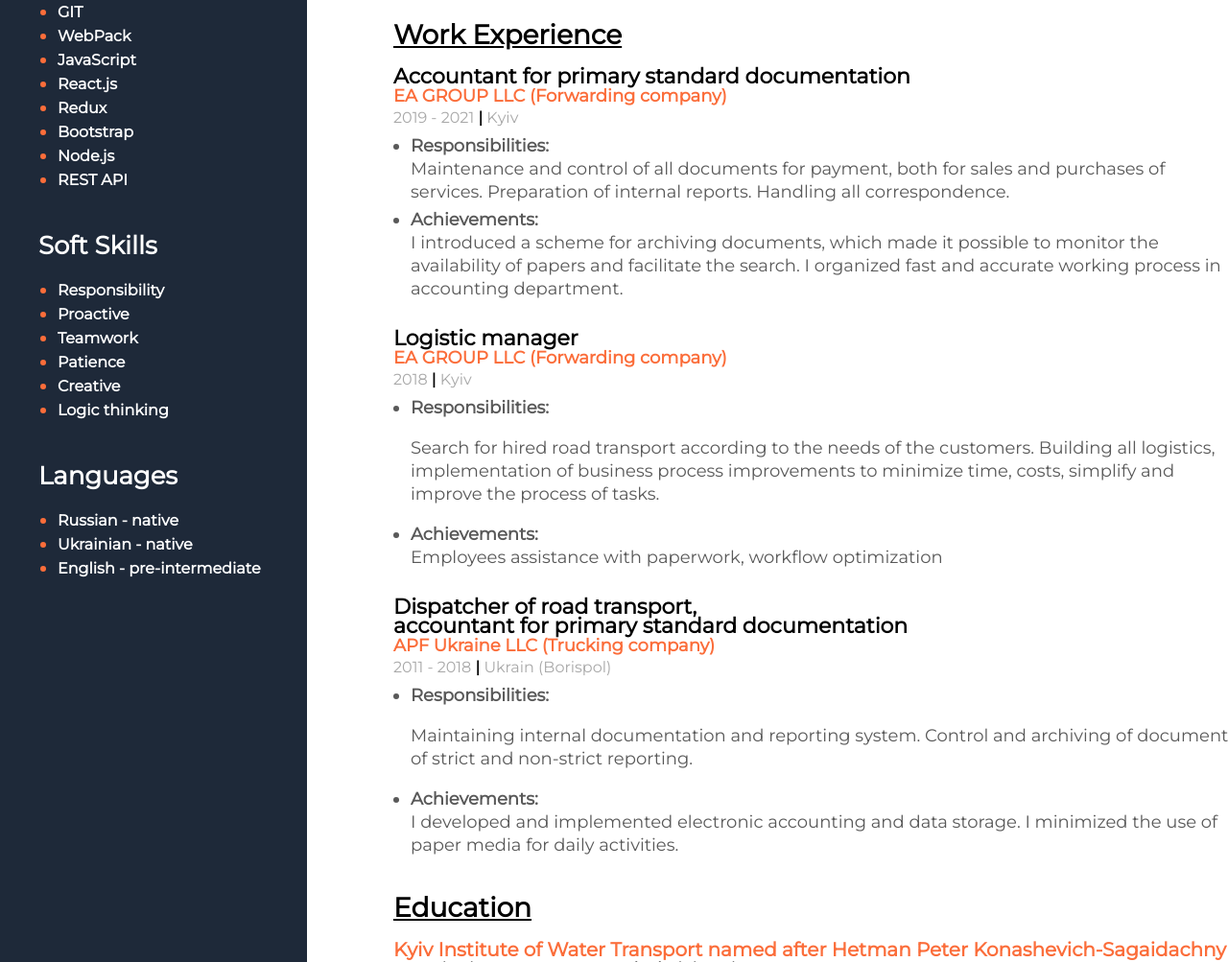
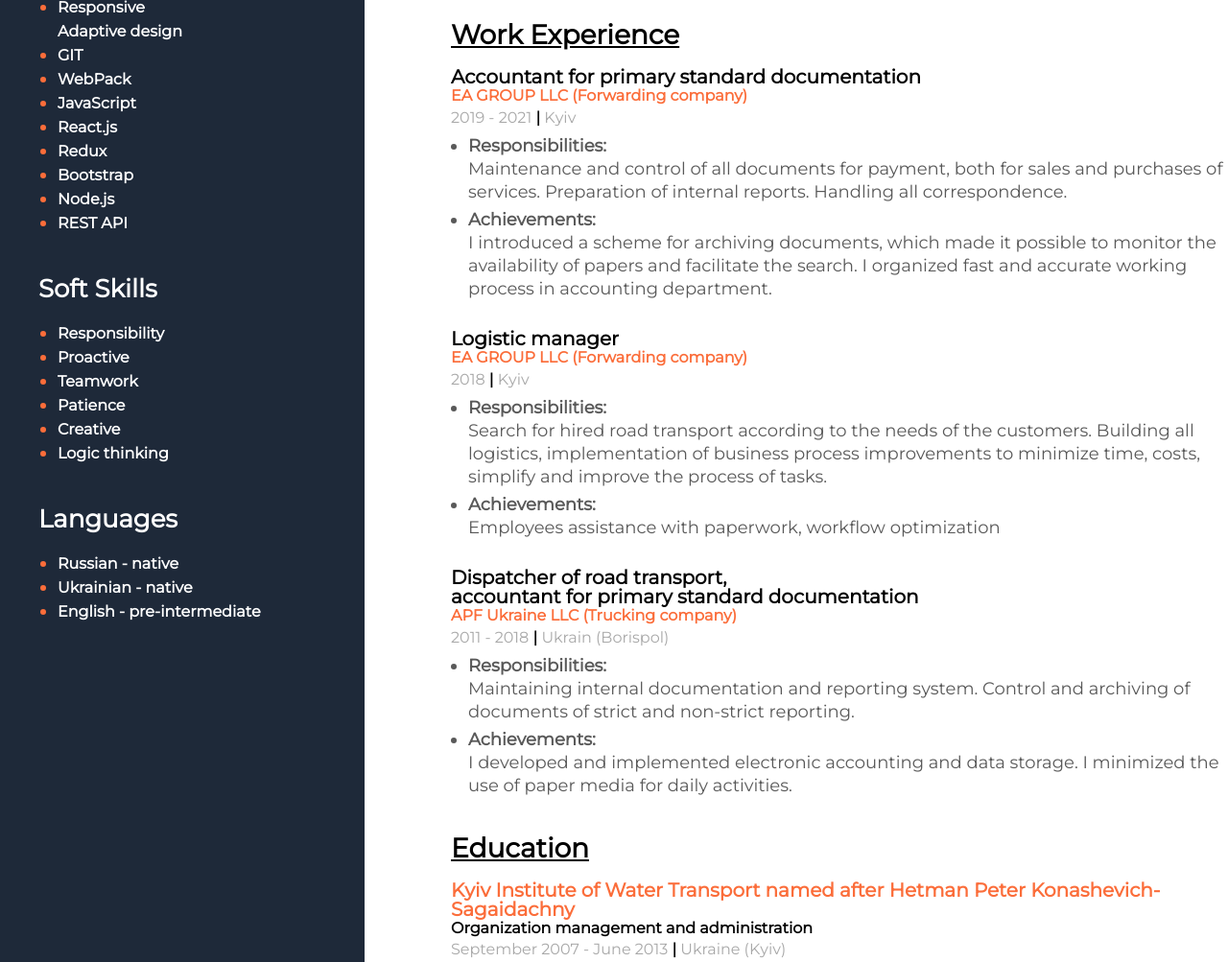
Before and after one commit to Shellma2011/summary, a plain HTML site: page index.html in a window 1280 px wide. Shown: the part 689-1692 px from the top of the page at 96% size. Drawn offline with Linux system fonts and the light colour scheme.

Commit message:
in progress

```diff
--- a/css/style.css
+++ b/css/style.css
@@ -152,7 +152,7 @@ h4 {
 .My-work-experience-company {
   font-style: normal;
   font-weight: bold;
-  font-size: 18px;
+  /* font-size: 18px; */
   line-height: 20px;
   margin-bottom: 20px 0 5px 0;
   color: #fb6d3a;
@@ -161,9 +161,9 @@ h4 {
 .My-work-experience-position {
   font-style: normal;
   font-weight: bold;
-  font-size: 22px;
+  font-size: 20px;
   line-height: 20px;
-  /* margin-bottom: 10px; */
+  /* margin-bottom: 5px; */
 }
 
 .My-work-experience-time {
@@ -231,7 +231,7 @@ h4 {
 
 .sidebar-section {
   background-color: #1e2939;
-  width: 320px;
+  width: 380px;
   padding: 40px 0;
 }
 
@@ -244,7 +244,7 @@ h4 {
 .Tech-skills-section,
 .Soft-Skills {
   margin: 40px 0 0 40px;
-  width: 240px;
+  width: 275px;
 }
 
 .sidebar-title {
--- a/index.html
+++ b/index.html
@@ -45,7 +45,7 @@
                   >WEBSTUDIO</a
                 >
                 <a
-                  href="https://shellma2011.github.io/goit-markup-hw-08/"
+                  href="https://github.com/Shellma2011/goit-markup-hw-08.git"
                   class="My-project-link"
                   >Original file</a
                 >
@@ -164,7 +164,7 @@
             <ul class="My-work-experience-duties">
               <li class="Projects-item-duty">
                 <h4 class="Projects-item-duty-title">Responsibilities:</h4>
-                <p>
+                <p class="Projects-item-duty-text">
                   Search for hired road transport according to the needs of the
                   customers. Building all logistics, implementation of business
                   process improvements to minimize time, costs, simplify and
@@ -198,7 +198,7 @@
             <ul class="My-work-experience-duties">
               <li class="Projects-item-duty">
                 <h4 class="Projects-item-duty-title">Responsibilities:</h4>
-                <p>
+                <p class="Projects-item-duty-text">
                   Maintaining internal documentation and reporting system.
                   Control and archiving of documents of strict and non-strict
                   reporting.
@@ -244,30 +244,18 @@
 
       <!--sidebar section-->
       <aside class="sidebar-section">
-        <img src="img/IMG_20220203_165940(1).jpg" width="320" alt="my photo" />
+        <img src="img/IMG_20220203_165940(1).jpg" width="380" alt="my photo" />
 
         <!--Contacts section-->
         <div class="Contacts-section">
           <h3 class="sidebar-title">Contacts</h3>
           <ul class="Tech-skills-list">
             <li class="Tech-skills-item">
-              <!-- <img
-                src="img/phone-symbol.svg"
-                alt="call"
-                width="18px"
-                height="18"
-              /> -->
               <a class="Contacts-section-link" href="tel:+380634665624"
                 >+38 063 466 56 24</a
               >
             </li>
             <li class="Tech-skills-item">
-              <!-- <img
-                src="img/mail-symbol.svg"
-                alt="mail"
-                width="18px"
-                height="18"
-              /> -->
               <a
                 class="Contacts-section-link"
                 href="mailto:shevchenko.mrn@gmail.com"
```
